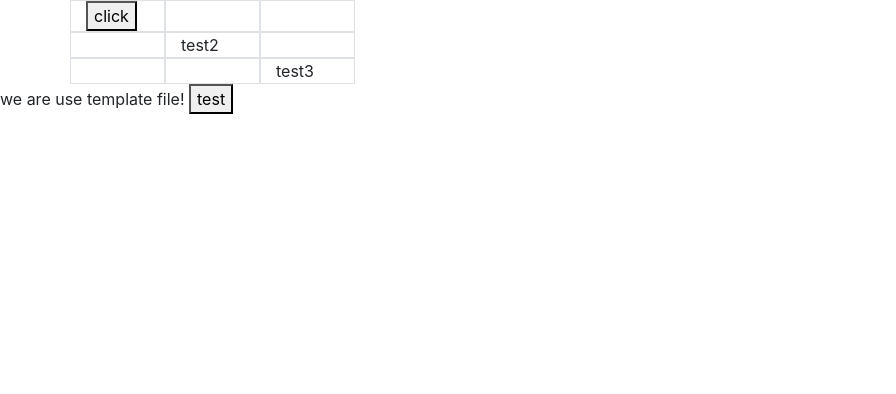
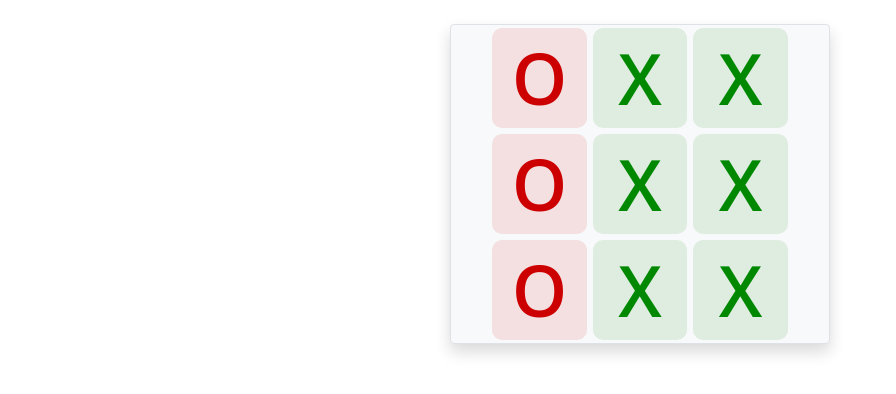
Before and after one commit to Collectioner892/Python, a Django app: page /ticktak/ in a window 1280 px wide. Shown: the top 394 px of the page, without its empty margins (0-896 px from the left). Run offline with Django 3.2, Linux system fonts and the light colour scheme; some libraries are stand-ins or nearby versions.

Commit message:
added css static file; changed master page template; added styles for tick and tack controls;

```diff
--- a/Games/Ticktak/templates/master_page.htm
+++ b/Games/Ticktak/templates/master_page.htm
@@ -1,32 +1,56 @@
+{% load static %}
 <!DOCTYPE html>
 <html lang="en">
 <head>
     <meta charset="UTF-8">
     <title>Tic-Tak - the best game of the world</title>
-    <link rel="stylesheet" href="https://stackpath.bootstrapcdn.com/bootstrap/4.1.3/css/bootstrap.min.css" integrity="sha384-MCw98/SFnGE8fJT3GXwEOngsV7Zt27NXFoaoApmYm81iuXoPkFOJwJ8ERdknLPMO" crossorigin="anonymous">
-    <script src="https://stackpath.bootstrapcdn.com/bootstrap/4.1.3/js/bootstrap.min.js" integrity="sha384-ChfqqxuZUCnJSK3+MXmPNIyE6ZbWh2IMqE241rYiqJxyMiZ6OW/JmZQ5stwEULTy" crossorigin="anonymous"></script>
+    <link rel="stylesheet" href="https://stackpath.bootstrapcdn.com/bootstrap/4.1.3/css/bootstrap.min.css"
+          integrity="sha384-MCw98/SFnGE8fJT3GXwEOngsV7Zt27NXFoaoApmYm81iuXoPkFOJwJ8ERdknLPMO" crossorigin="anonymous">
+    <script src="https://stackpath.bootstrapcdn.com/bootstrap/4.1.3/js/bootstrap.min.js"
+            integrity="sha384-ChfqqxuZUCnJSK3+MXmPNIyE6ZbWh2IMqE241rYiqJxyMiZ6OW/JmZQ5stwEULTy"
+            crossorigin="anonymous"></script>
+    <link rel="stylesheet" type="text/css" href="{% static 'ticktack/css/main.css' %}"/>
 </head>
 <body>
 
-<div class="container">
-    <div class="row">
-        <div class="col-1 border"><button value="">click</button></div>
-        <div class="col-1 border"></div>
-        <div class="col-1 border"></div>
-    </div>
-    <div class="row">
-        <div class="col-1 border"></div>
-        <div class="col-1 border">test2</div>
-        <div class="col-1 border"></div>
-    </div>
-    <div class="row">
-        <div class="col-1 border"></div>
-        <div class="col-1 border"></div>
-        <div class="col-1 border">test3</div>
+<div class="container mt-4">
+    <div class="row d-flex justify-content-center">
+        <div class="bg-light border col-4 shadow rounded mb-3">
+            <div class="row d-flex justify-content-center">
+                <div class="col-3 tack">
+                    <span class="">O</span>
+                </div>
+                <div class="col-3 tick">
+                    <span>X</span>
+                </div>
+                <div class="col-3 tick">
+                    <span>X</span>
+                </div>
+            </div>
+            <div class="row d-flex justify-content-center">
+                <div class="col-3 tack">
+                    <span class="">O</span>
+                </div>
+                <div class="col-3 tick">
+                    <span>X</span>
+                </div>
+                <div class="col-3 tick">
+                    <span>X</span>
+                </div>
+            </div>
+            <div class="row d-flex justify-content-center">
+                <div class="col-3 tack">
+                    <span class="">O</span>
+                </div>
+                <div class="col-3 tick">
+                    <span>X</span>
+                </div>
+                <div class="col-3 tick">
+                    <span>X</span>
+                </div>
+            </div>
+        </div>
     </div>
 </div>
-<span class="cancel-link">we are use template file!</span>
-<button class="button active">test</button>
-
 </body>
 </html>
--- a/Games/games/settings.py
+++ b/Games/games/settings.py
@@ -120,3 +120,8 @@ USE_TZ = True
 # https://docs.djangoproject.com/en/3.0/howto/static-files/
 
 STATIC_URL = '/static/'
+
+STATICFILES_DIRS = [
+    os.path.join(BASE_DIR, "static"),
+    '/var/www/static/',
+]
--- /dev/null
+++ b/Games/static/ticktack/css/main.css
@@ -0,0 +1,27 @@
+.tick {
+    color: #080;
+    background: rgba(0, 128, 0, 0.1);
+    border-radius: 10px;
+    transition: 0.5s 0.5s;
+    -webkit-transition: 0.5s 0.5s;
+
+    width: 100px;
+    height: 100px;
+    font: 600 70px/100px 'Open Sans', arial, sans-serif;
+    text-align: center;
+    margin:3px;
+}
+
+.tack {
+    color: #c00;
+    background: rgba(200,0,0,0.1);
+    border-radius: 10px;
+    transition: 0.5s;
+    -webkit-transition: 0.5s;
+
+    width: 100px;
+    height: 100px;
+    font: 600 70px/100px 'Open Sans', arial, sans-serif;
+    text-align: center;
+    margin:3px;
+}
```
Also changed, not shown: Games/Ticktak/templates/tack_control.htm (added), Games/Ticktak/templates/tick_control.htm (added).
